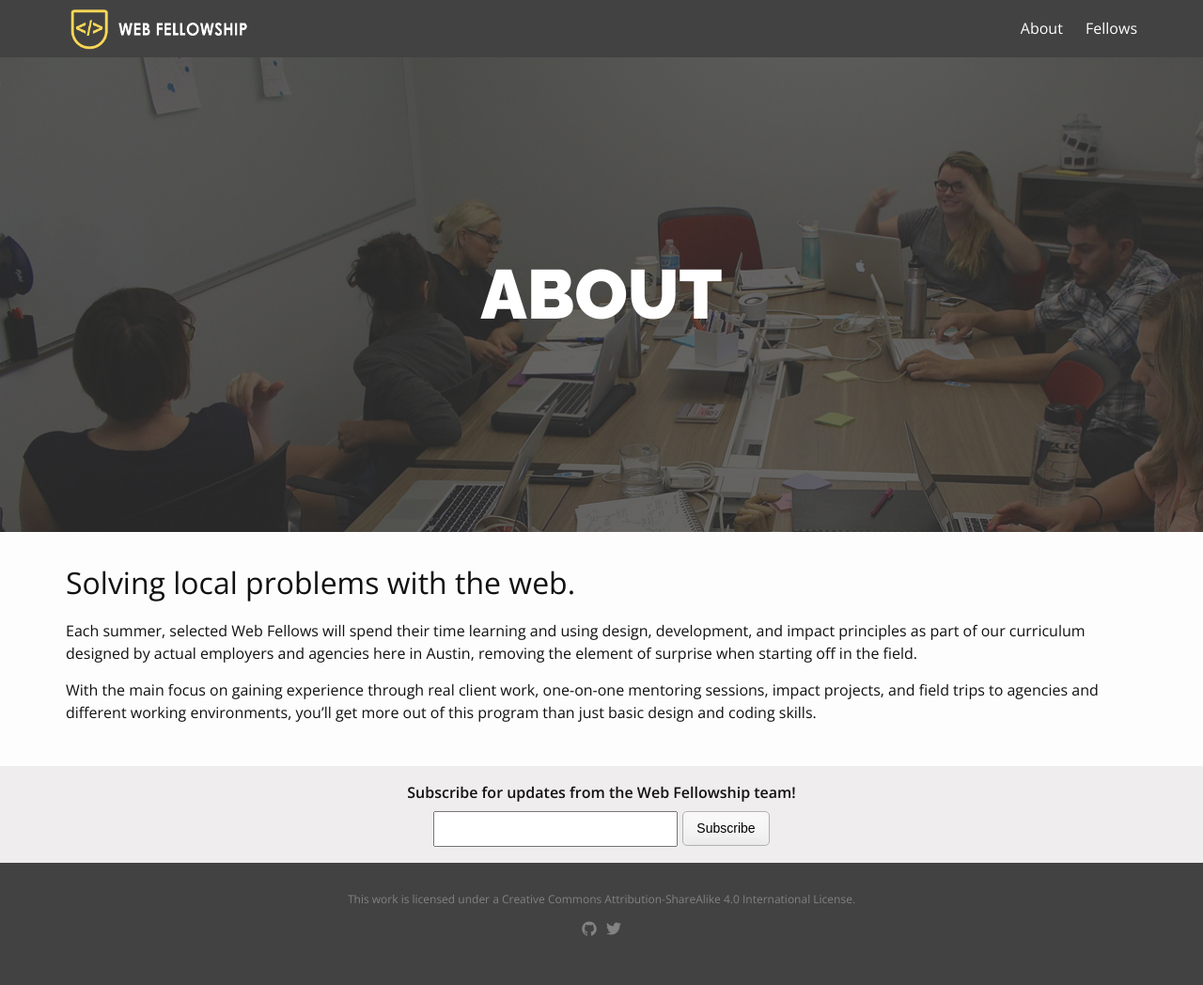
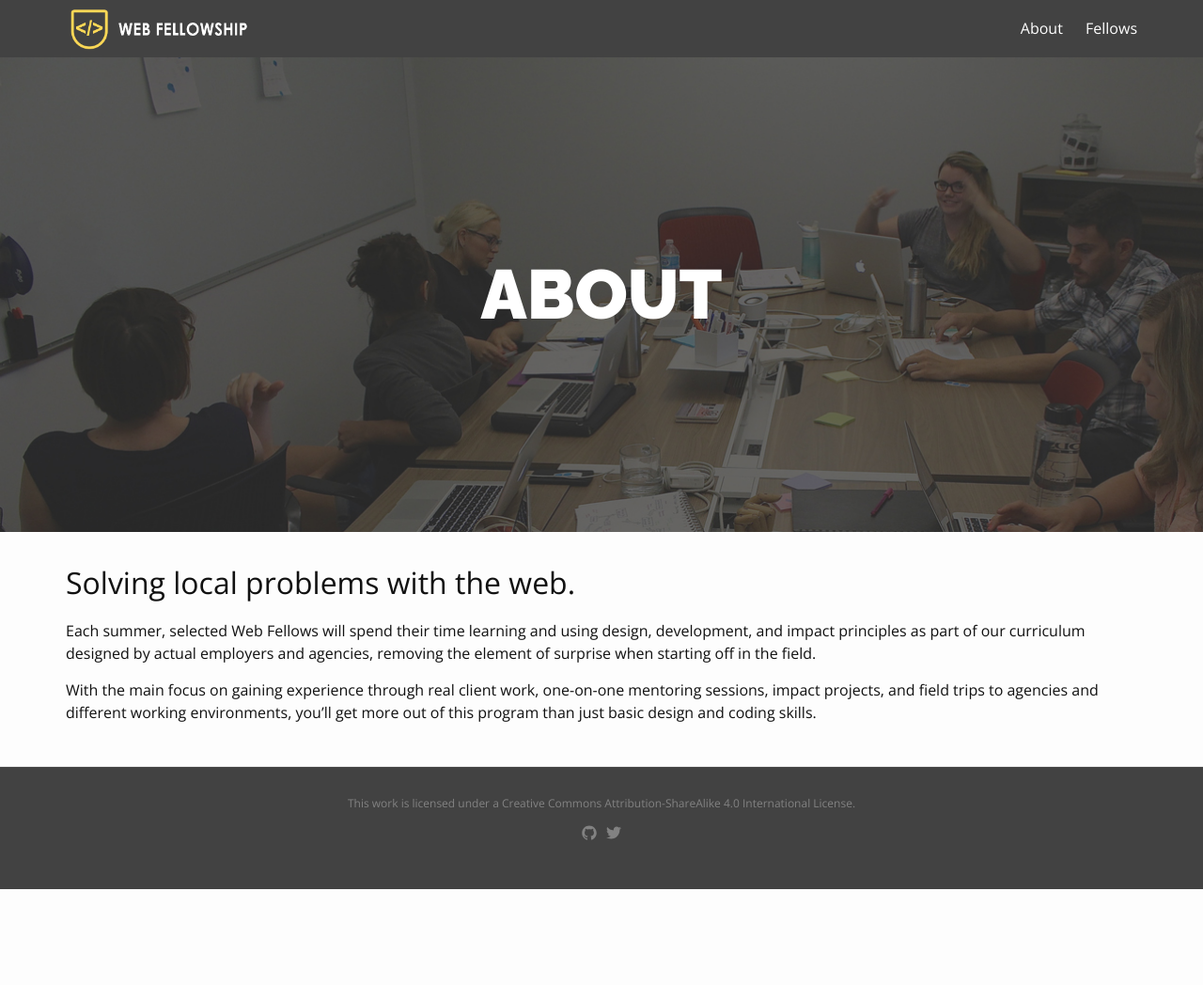
Before and after one commit to webfellowship/webfellowship.github.io, a Jekyll site: the page built from about.md, in a window 1280 px wide. Shown: the whole page at 94% size. Built offline with Jekyll 4.4.1, drawn with Linux system fonts in a browser that asks for light colours; after the commit the page ends 946 px from its top, so only the background shows below that.

Commit message:
minor updates

```diff
--- a/_includes/footer.html
+++ b/_includes/footer.html
@@ -1,31 +1,3 @@
-<div class="email-banner">
-  <div class="wrapper">
-  <span>Subscribe for updates from the Web Fellowship team!</span>
-      <!-- Begin MailChimp Signup Form -->
-      <div id="mc_embed_signup">
-      <form action="//webfellowship.us10.list-manage.com/subscribe/post?u=77a08747484ef8871817603e2&amp;id=a9895e4f09" method="post" id="mc-embedded-subscribe-form" name="mc-embedded-subscribe-form" class="validate" target="_blank" novalidate>
-          <div id="mc_embed_signup_scroll">
-
-      <div class="mc-field-group">
-        <label for="mce-EMAIL">Email Address </label>
-        <input type="email" value="" name="EMAIL" class="required email" id="mce-EMAIL">
-      </div>
-        <div id="mce-responses" class="clear">
-          <div class="response" id="mce-error-response" style="display:none"></div>
-          <div class="response" id="mce-success-response" style="display:none"></div>
-        </div>    <!-- real people should not fill this in and expect good things - do not remove this or risk form bot signups-->
-          <div style="position: absolute; left: -5000px;"><input type="text" name="b_77a08747484ef8871817603e2_a9895e4f09" tabindex="-1" value=""></div>
-          <div class="clear"><input type="submit" value="Subscribe" name="subscribe" id="mc-embedded-subscribe" class="button"></div>
-          </div>
-      </form>
-      </div>
-
-      <!--End mc_embed_signup-->
-
-
-  </div>
-</div>
-
 <footer class="site-footer">
 
   <div class="wrapper">
--- a/_layouts/fellows.html
+++ b/_layouts/fellows.html
@@ -9,7 +9,7 @@
 
     <div class="hero" style="background-image:url({{ page.heroimg }})">
       <div class="headline">
-              <h1>{{ page.title }}</h1>
+              <h1>Past {{ page.title }}</h1>
 	    </div>
     </div>
 
--- a/_layouts/home.html
+++ b/_layouts/home.html
@@ -23,7 +23,7 @@
     <div class="mission-content">
       <div class="wrapper">
         <div class="col2">
-          <p>Making Austin better with the web through a community-run, summer learning experience with expert training, one-on-one mentors, and nonprofit partners.</p>
+          <p>Making communities better with the web through a community-run, summer learning experience with expert training, one-on-one mentors, and nonprofit partners.</p>
         </div>
         <div class="col2">
           <img src="/assets/render.png">
--- a/about.md
+++ b/about.md
@@ -7,6 +7,6 @@
 
 # Solving local problems with the web.
 
-Each summer, selected Web Fellows will spend their time learning and using design, development, and impact principles as part of our curriculum designed by actual employers and agencies here in Austin, removing the element of surprise when starting off in the field.
+Each summer, selected Web Fellows will spend their time learning and using design, development, and impact principles as part of our curriculum designed by actual employers and agencies, removing the element of surprise when starting off in the field.
 
 With the main focus on gaining experience through real client work, one-on-one mentoring sessions, impact projects, and field trips to agencies and different working environments, you'll get more out of this program than just basic design and coding skills.
--- a/index.html
+++ b/index.html
@@ -2,9 +2,8 @@
 layout: home
 ---
 
-<div class="home" style="text-align:center;">
+<!-- <div class="home" style="text-align:center;"> -->
 
-<h2>Stay tuned for news on our 2017 program!</h2>
 <!--
   <h1 class="page-heading">Posts</h1>
 
@@ -22,4 +21,4 @@ layout: home
 
   <p class="rss-subscribe">subscribe <a href="{{ "/feed.xml" | prepend: site.baseurl }}">via RSS</a></p>
 -->
-</div>
+<!-- </div> -->
```
